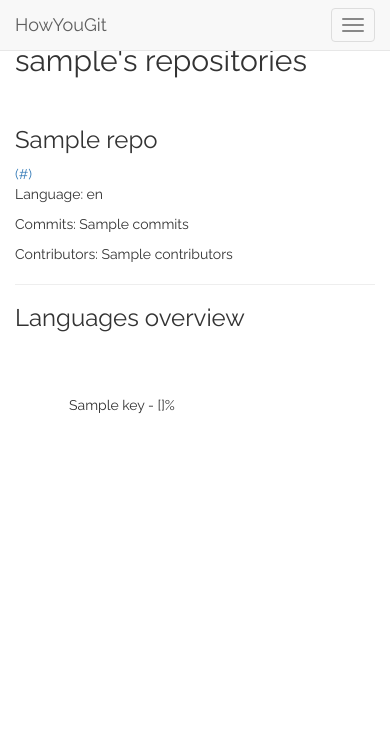
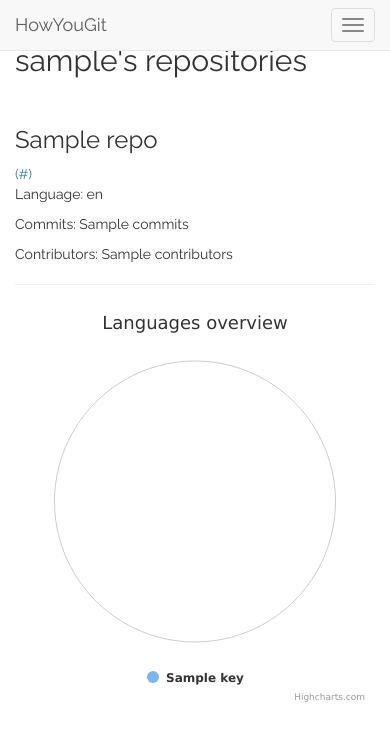
Before and after one commit to Topicos-3-2014/HowYouGit, a Django app: template HowYouGit/core/templates/usuario.html in a window 390 px wide. Shown: the top 741 px of the page. Run offline with Django 3.2, Linux system fonts and the light colour scheme; the template is opened without the code that fills it: most values are stand-ins (such as "Sample title", 1, 10 or a date in 2020); some libraries are stand-ins or nearby versions.

Commit message:
Display language stats, fix #2

```diff
--- a/HowYouGit/core/services.py
+++ b/HowYouGit/core/services.py
@@ -5,7 +5,7 @@ class GitHubService:
 
     def get_user_repos(self, username):
 
-        token =  '9ec3e3aabd3d0d3d7c1b27670be76b450f9a3dce'
+        token =  '<replace this by your token>'
 
         github_user_repos = 'https://api.github.com/users/' + username + '/repos'
 
@@ -34,7 +34,7 @@ class GitHubService:
 
     def get_user_language_statistics(self, username):
 
-        token =  '9ec3e3aabd3d0d3d7c1b27670be76b450f9a3dce'
+        token =  '<replace this by your token>'
 
         github_user_repos = 'https://api.github.com/users/' + username + '/repos'
 
--- a/HowYouGit/core/templates/base.html
+++ b/HowYouGit/core/templates/base.html
@@ -7,8 +7,11 @@
     <title>HowYouGit</title>
 
     <link rel="stylesheet" href="https://netdna.bootstrapcdn.com/bootstrap/3.0.2/css/bootstrap.min.css"> <!-- load bootstrap css -->
-    <link href='http://fonts.googleapis.com/css?family=Raleway' rel='stylesheet' type='text/css'>
+    <link href='https://fonts.googleapis.com/css?family=Raleway' rel='stylesheet' type='text/css'>
     <link href='https://cdnjs.cloudflare.com/ajax/libs/octicons/2.1.2/octicons.css' rel='stylesheet' type='text/css'>
+
+    <script src="https://cdnjs.cloudflare.com/ajax/libs/jquery/2.1.1/jquery.js"></script>
+    <script src="https://code.highcharts.com/highcharts.js"></script>
 
     <style>
 
--- a/HowYouGit/core/templates/usuario.html
+++ b/HowYouGit/core/templates/usuario.html
@@ -1,12 +1,6 @@
 {% extends "base.html" %}
 
 {% block content %}
-
-    <style>
-        .languages-info {
-            padding: 15%;
-        }
-    </style>
 
     <div class="col-md-3"> </div>
 
@@ -25,16 +19,55 @@
             {% endfor %}
         </div>
 
-    </div>
-
-    <div class="col-md-3">
-        <h3>Languages overview</h3>
-        <div class="languages-info">
-            {% for key, value in languages.items %}
-                <p>{{ key }} - {{ value }}%</p>
-            {% endfor %}
+        <div id="pie-chart-languages">
         </div>
 
     </div>
 
+    <div class="col-md-3"></div>
+
+    <script>
+
+$(function () {
+
+    $(document).ready(function () {
+
+        // Build the chart
+        $('#pie-chart-languages').highcharts({
+            chart: {
+                plotBackgroundColor: null,
+                plotBorderWidth: null,
+                plotShadow: false
+            },
+            title: {
+                text: 'Languages overview'
+            },
+            tooltip: {
+                pointFormat: '{series.name}: <b>{point.percentage:.1f}%</b>'
+            },
+            plotOptions: {
+                pie: {
+                    allowPointSelect: true,
+                    cursor: 'pointer',
+                    dataLabels: {
+                        enabled: false
+                    },
+                    showInLegend: true
+                }
+            },
+            series: [{
+                type: 'pie',
+                name: 'Languages',
+                data: [
+                    {% for key, value in languages.items %}
+                        [ '{{ key }}', {{ value }} ],
+                    {% endfor %}
+                ]
+            }]
+        });
+    });
+
+});
+</script>
+
 {% endblock content %}
```
